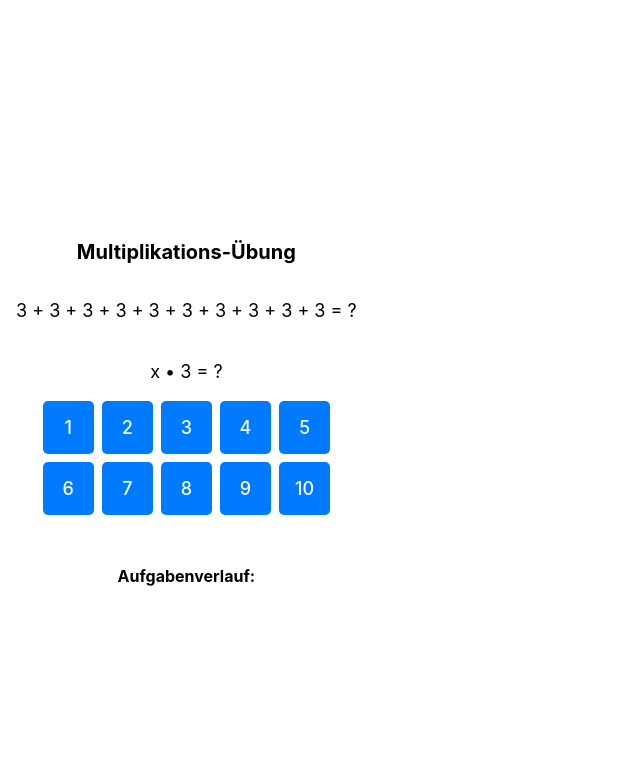
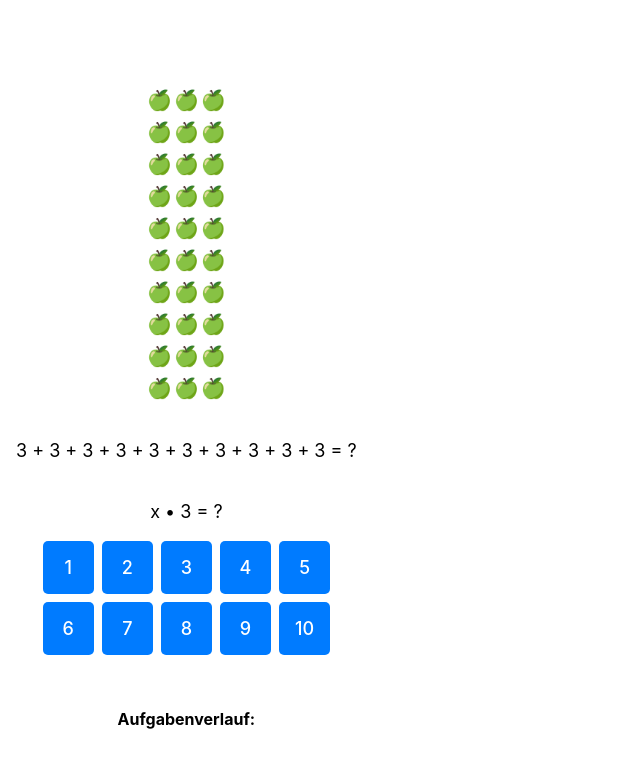
Before and after one commit to hssw24/vor1x1, a React (Vite) app: page / in a window 1280 px wide. Shown: the top 768 px of the page, without its empty margins (0-640 px from the left). Built offline with nearby package versions, Linux system fonts and the light colour scheme.

Commit message:
Beschreibung der Änderungen

```diff
--- a/src/App.jsx
+++ b/src/App.jsx
@@ -31,7 +31,11 @@ export default function MultiplicationTrainer() {
 
   return (
     <div style={{ display: 'flex', flexDirection: 'column', alignItems: 'center', justifyContent: 'center', height: '100vh', backgroundColor: '#ffffff', padding: '16px', color: '#000000' }}>
-      <h1 style={{ fontSize: '20px', fontWeight: 'bold', marginBottom: '16px' }}>Multiplikations-Übung</h1>
+      <div style={{ display: 'grid', gridTemplateColumns: `repeat(${task.factor}, auto)`, gap: '2px', marginBottom: '16px' }}>
+        {[...Array(task.multiplier * task.factor)].map((_, index) => (
+          <span key={index} style={{ fontSize: '20px' }}>🍏</span>
+        ))}
+      </div>
       <p style={{ fontSize: '18px', marginBottom: '16px', color: '#000000' }}>{`${task.factor} + `.repeat(task.multiplier).slice(0, -2)} = ?</p>
       <p style={{ fontSize: '18px', marginBottom: '16px', color: '#000000' }}>x • {task.factor} = ?</p>
       <div style={{ display: 'grid', gridTemplateColumns: 'repeat(5, 1fr)', gap: '8px', marginBottom: '16px' }}>
@@ -48,7 +52,7 @@ export default function MultiplicationTrainer() {
       {message && <p style={{ marginTop: '16px', fontSize: '18px', fontWeight: 'bold', color: '#000000' }}>{message}</p>}
       {showNext && <button onClick={handleNextTask} style={{ marginTop: '16px', padding: '12px', fontSize: '18px', backgroundColor: '#28a745', color: 'white', border: 'none', borderRadius: '5px', cursor: 'pointer' }}>Nächste Aufgabe</button>}
       <div style={{ marginTop: '20px', textAlign: 'left', color: '#000000' }}>
-        <h2 style={{ fontSize: '16px', fontWeight: 'bold' }}>Aufgabenverlauf:</h2>
+        <h3 style={{ fontSize: '16px', fontWeight: 'bold' }}>Aufgabenverlauf:</h3>
         <ul>
           {history.map((item, index) => (
             <li key={index} style={{ fontSize: '14px', color: '#000000' }}>{item}</li>
```
Also changed, not shown: src/1App.jsx (renamed from src/xApp.jsx, +5 -4 lines).
